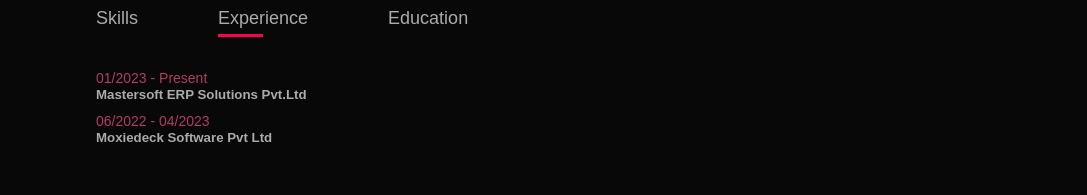
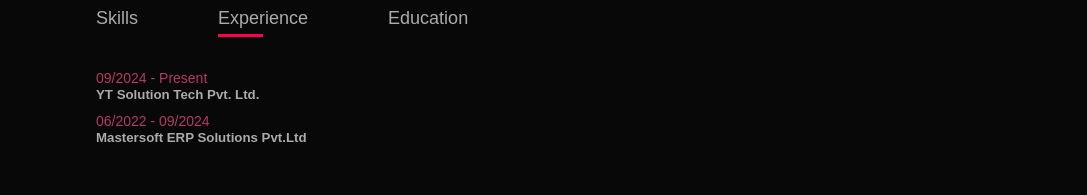
Before and after one commit to kunalshivankar/Portfolio, a plain HTML site: page index.html in a window 1280 px wide. Both pictures are taken after a click on the element "Experience". Shown: the part 1705-1900 px from the top of the page, without its empty margins (96-1183 px from the left). Drawn offline with Linux system fonts and the light colour scheme.

Commit message:
Update index.html

```diff
--- a/index.html
+++ b/index.html
@@ -75,8 +75,8 @@
              </div>
              <div class="tab-contents" id="experience">
                 <ul>
-                    <li><span>01/2023 - Present</span> <h5> Mastersoft ERP Solutions Pvt.Ltd</h5></li>
-                    <li><span>06/2022 - 04/2023</span><h5>Moxiedeck Software Pvt Ltd</h5></li>
+                    <li><span>09/2024 - Present</span> <h5>  YT Solution Tech Pvt. Ltd.  </h5></li>
+                    <li><span>06/2022 - 09/2024</span><h5>  Mastersoft ERP Solutions Pvt.Ltd  </h5></li>
  <!---                 <li><span>nov-21 - jan-22</span><br>1Terrin Energy Pvt. Ltd. Nagpur</li>   --->
                 </ul>
              </div>
```
